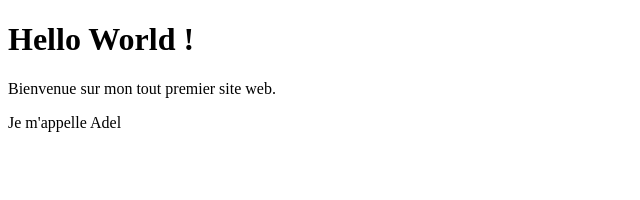
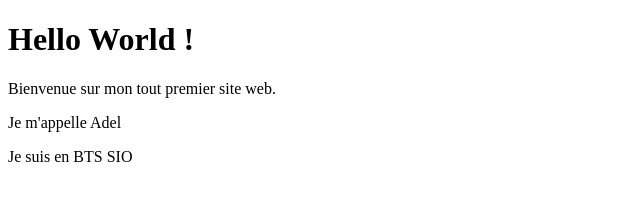
Before and after one commit to adell233-hub/Git1, a plain HTML site: page index.html in a window 1280 px wide. Shown: the whole page, without its empty margins (0-640 px from the left). Drawn offline with Linux system fonts and the light colour scheme.

Commit message:
Add introduction paragraph about BTS SIO

```diff
--- a/index.html
+++ b/index.html
@@ -8,5 +8,6 @@
     <h1>Hello World !</h1>
     <p>Bienvenue sur mon tout premier site web.</p>
 	<p>Je m'appelle Adel </p>
+	  <p>Je suis en BTS SIO</p>
   </body>
 </html>
```
